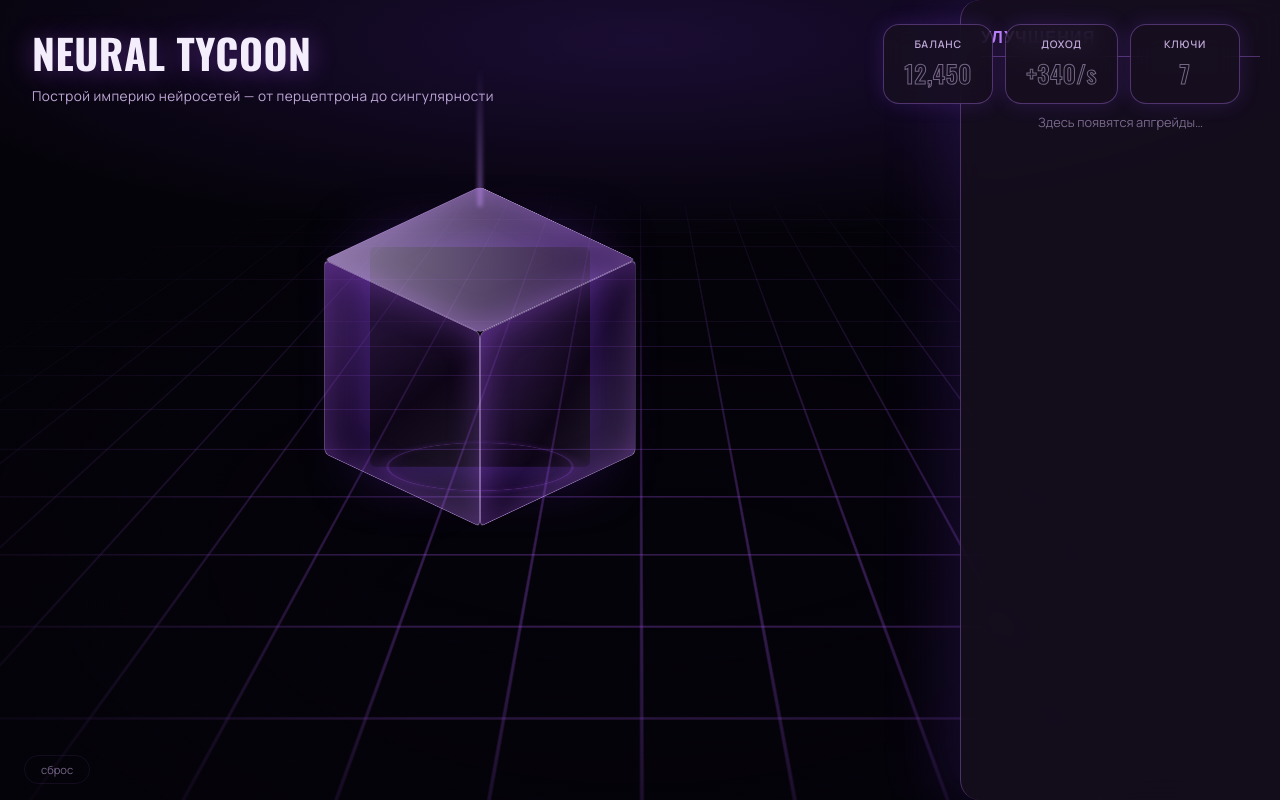
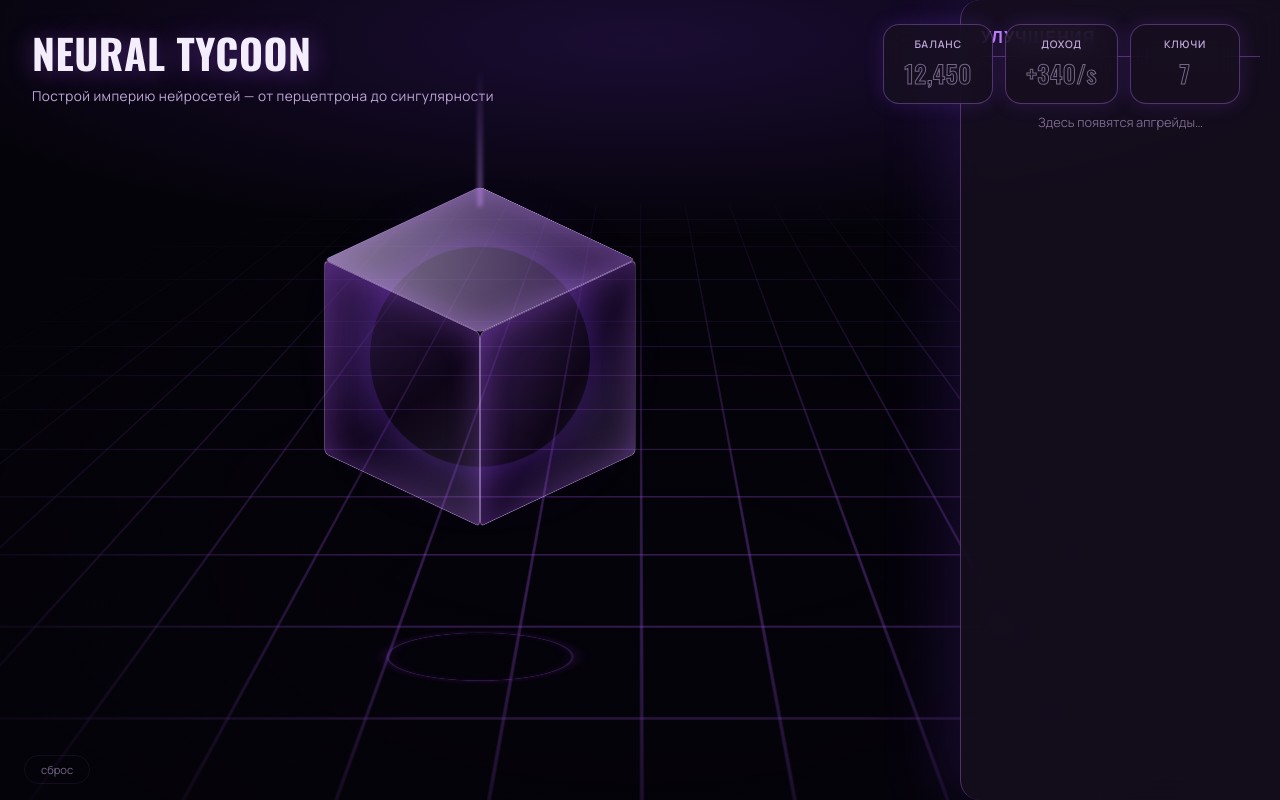
Before and after one commit to a80479314-a11y/neural-tycoon, a React (Vite) app: page / in a window 1280 px wide. Built offline with nearby package versions, Linux system fonts and the light colour scheme.

Commit message:
task snapshot 00d95363-56c8-40e3-b30e-5c91b3a9e46e

```diff
--- a/styles.css
+++ b/styles.css
@@ -219,7 +219,7 @@ body {
 .cube-glow {
   position: absolute;
   inset: 60px;
-  border-radius: 6px;
+  border-radius: 50%;
   box-shadow: 0 0 60px rgba(124, 58, 237, 0.5);
   pointer-events: none;
   z-index: -1;
@@ -283,9 +283,9 @@ body {
 /* Elliptical ring under cube */
 .cube__ring {
   position: absolute;
-  bottom: -30px;
+  top: 100%;
   left: 50%;
-  transform: translateX(-50%) rotateX(75deg);
+  transform: translate(-50%, 40px) rotateX(75deg);
   width: 180px;
   height: 180px;
   border: 2px solid rgba(168, 85, 247, 0.3);
@@ -295,8 +295,8 @@ body {
 }
 
 @keyframes ringPulse {
-  0%, 100% { transform: translateX(-50%) rotateX(75deg) scale(1); opacity: 0.6; }
-  50% { transform: translateX(-50%) rotateX(75deg) scale(1.05); opacity: 1; }
+  0%, 100% { transform: translate(-50%, 40px) rotateX(75deg) scale(1); opacity: 0.6; }
+  50% { transform: translate(-50%, 40px) rotateX(75deg) scale(1.05); opacity: 1; }
 }
 
 /* ---------- Side Panel ---------- */
```
